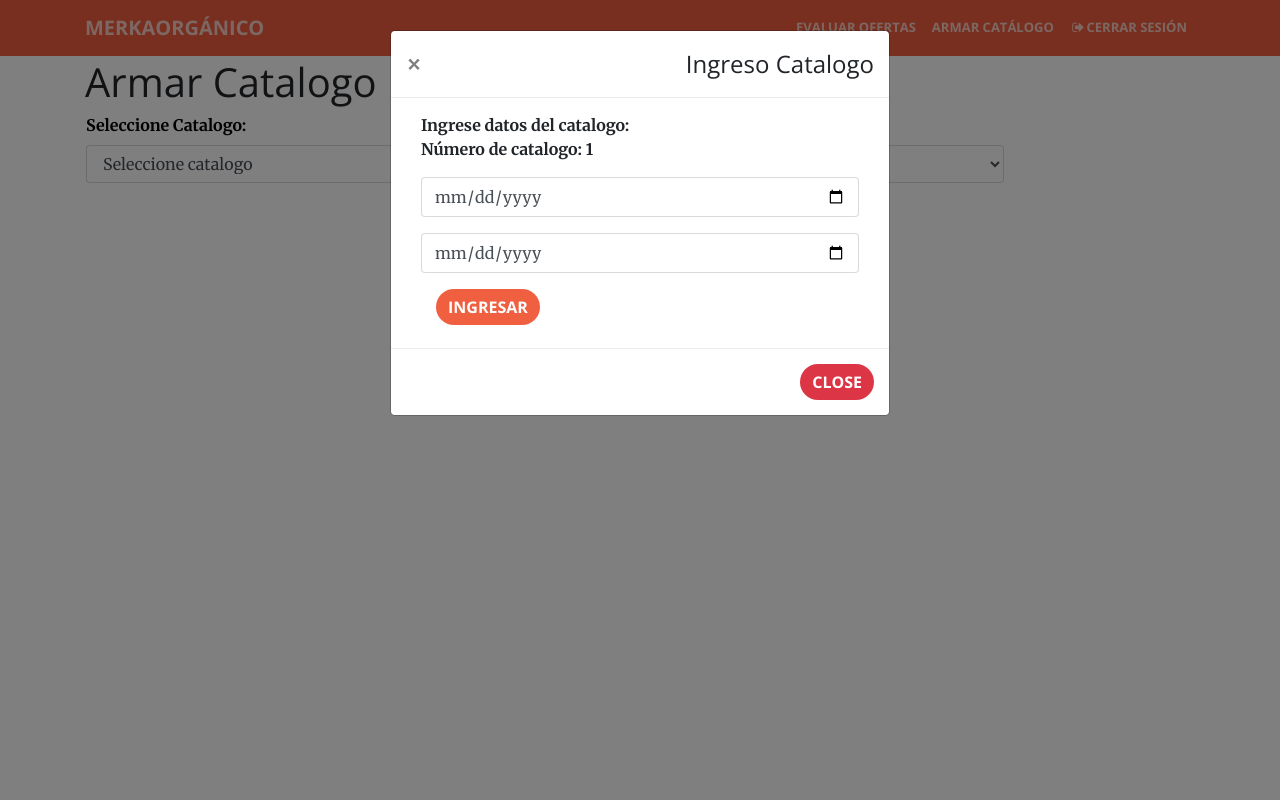
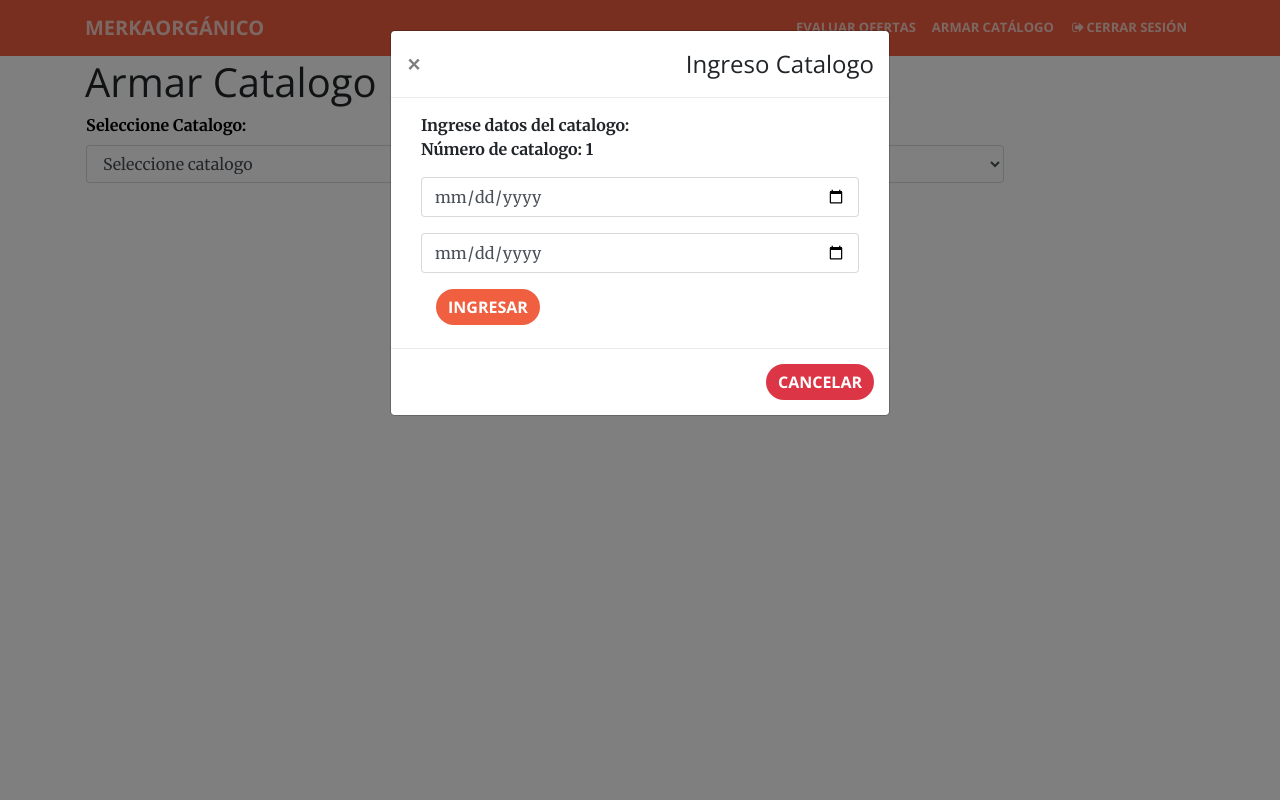
Before and after one commit to eaperador/AMO-system, a Django app: page /catalogo/armarCatalogo in a window 1280 px wide, after a click on "INGRESAR CATALOGO". Run offline with Django 3.2, Linux system fonts and the light colour scheme; data that the repository does not hold is empty; parts of the project's set-up code (start-up, migrations or seed data) failed here and were passed over; some libraries are stand-ins or nearby versions.

Commit message:
AZUL: Test, funcionalidad editar - refactor de botonces de cancelar

```diff
--- a/apps/administrador/templates/Catalogo/add_catalogo.html
+++ b/apps/administrador/templates/Catalogo/add_catalogo.html
@@ -179,7 +179,7 @@
         <div class="modal-dialog" role="document">
             <div class="modal-content">
                 <div class="modal-header">
-                    <button type="button" class="close" data-dismiss="modal" aria-label="Close"><span aria-hidden="true">&times;</span></button>
+                    <button type="button" class="close" data-dismiss="modal" aria-label="Cancelar"><span aria-hidden="true">&times;</span></button>
                     <h4 class="modal-title" id="myModalLabel">Ingreso Catalogo</h4>
                 </div>
                 <div class="modal-body" style="height: 250px">
@@ -204,7 +204,7 @@
                     </div>
                 </div>
                 <div class="modal-footer">
-                    <button type="button" class="btn btn-danger" data-dismiss="modal">Close</button>
+                    <button type="button" class="btn btn-danger" data-dismiss="modal">Cancelar</button>
                 </div>
             </div>
         </div>
--- a/apps/productor/templates/crearOferta.html
+++ b/apps/productor/templates/crearOferta.html
@@ -9,7 +9,7 @@
         <div class="modal-dialog" role="document">
             <div class="modal-content">
                 <div class="modal-header" style="height: 10px">
-                    <button type="button" class="close" data-dismiss="modal" aria-label="Close"><span aria-hidden="true">&times;</span></button>
+                    <button type="button" class="close" data-dismiss="modal" aria-label="Cancelar"><span aria-hidden="true">&times;</span></button>
                 </div>
                 <div class="modal-body">
                     <form class="form-signin" method="post" id="form-login">
--- a/apps/productor/templates/productosaOfertar.html
+++ b/apps/productor/templates/productosaOfertar.html
@@ -150,7 +150,7 @@
 
                     </div>
                     <div class="modal-footer">
-                        <button type="button" class="btn btn-default" data-dismiss="modal">Close</button>
+                        <button type="button" class="btn btn-default" data-dismiss="modal">Cancelar</button>
                         <button type="button" class="btn btn-primary" onclick="Ofertar()">Ofertar</button>
                     </div>
                 </div>
--- a/templates/layout/consumidor_layout.html
+++ b/templates/layout/consumidor_layout.html
@@ -162,7 +162,7 @@
         <div class="modal-dialog" role="document">
             <div class="modal-content">
                 <div class="modal-header" style="height: 10px">
-                    <button type="button" class="close" data-dismiss="modal" aria-label="Close"><span aria-hidden="true">&times;</span></button>
+                    <button type="button" class="close" data-dismiss="modal" aria-label="Cancelar"><span aria-hidden="true">&times;</span></button>
                 </div>
                 <div class="modal-body">
                     <form class="form-signin" method="post" id="form-login">
--- a/templates/layout/home_layout.html
+++ b/templates/layout/home_layout.html
@@ -192,7 +192,7 @@
         <div class="modal-dialog" role="document">
             <div class="modal-content">
                 <div class="modal-header" style="height: 10px">
-                    <button type="button" class="close" data-dismiss="modal" aria-label="Close"><span aria-hidden="true">&times;</span></button>
+                    <button type="button" class="close" data-dismiss="modal" aria-label="Cancelar"><span aria-hidden="true">&times;</span></button>
                 </div>
                 <div class="modal-body">
                     <form class="form-signin" method="post" id="form-login">
```
